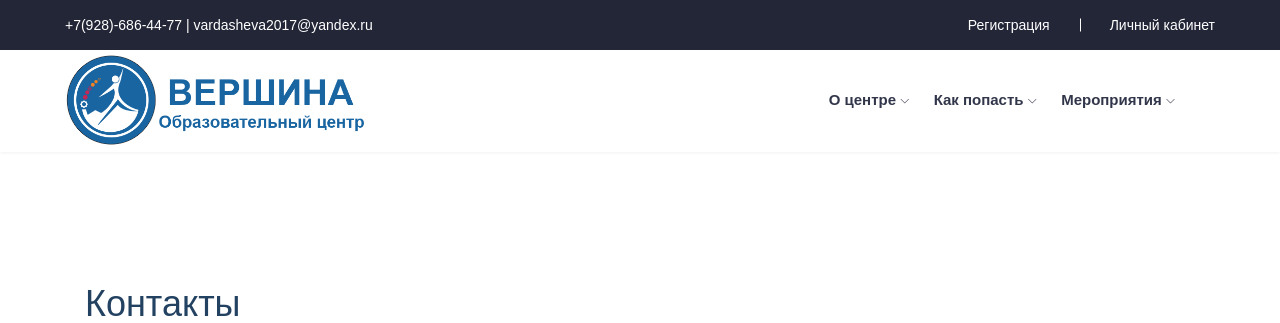
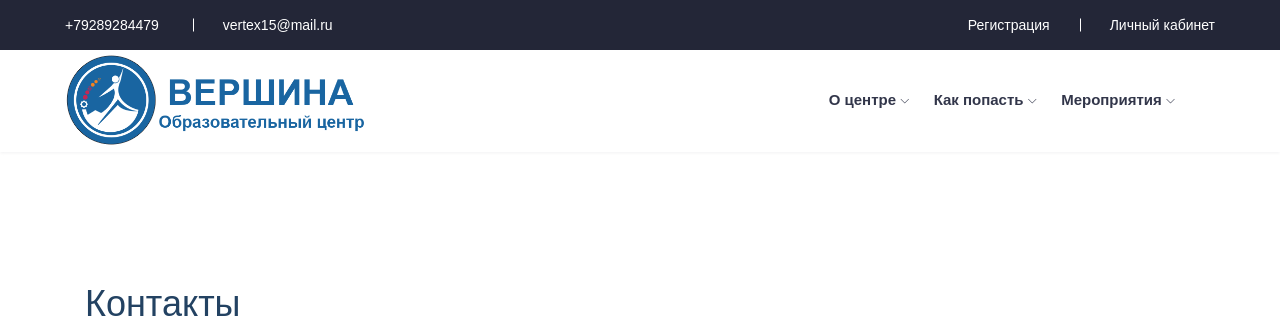
Before and after one commit to Jvov2038/scool, a Django app: page /contacts/ in a window 1280 px wide; the page is wider, and only the part inside the window is pictured. Shown: the top 323 px of that part. Run offline with Django 4.2, Linux system fonts and the light colour scheme; data comes from the database, SQL or seed files in the repository; both versions use the stored data as it was after the commit; some libraries are stand-ins or nearby versions.

Commit message:
add contacts

```diff
--- a/main/templates/main/base.html
+++ b/main/templates/main/base.html
@@ -43,7 +43,7 @@
                         <div class="col-lg-12">
                             <div class="header_top_wrap d-flex justify-content-between align-items-center">
                                 <div class="text_wrap">
-                                    <p><a>+7(928)-686-44-77 </a><a>vardasheva2017@yandex.ru</a></p>
+                                    <p><a>+79289284479 </a><a>vertex15@mail.ru</a></p>
                                 </div>
                                 <div class="Appointment">
                                     {% if request.user.is_authenticated %}
--- a/main/templates/main/contacts.html
+++ b/main/templates/main/contacts.html
@@ -43,7 +43,7 @@
                         <div class="col-lg-12">
                             <div class="header_top_wrap d-flex justify-content-between align-items-center">
                                 <div class="text_wrap">
-                                    <p><span>+7(928)-686-44-77 </span> | <span> vardasheva2017@yandex.ru</span></p>
+                                    <p><a>+79289284479 </a><a>vertex15@mail.ru</a></p>
                                 </div>
                                 <div class="Appointment">
                                     {% if request.user.is_authenticated %}
```
Also changed, not shown: db.sqlite3.
